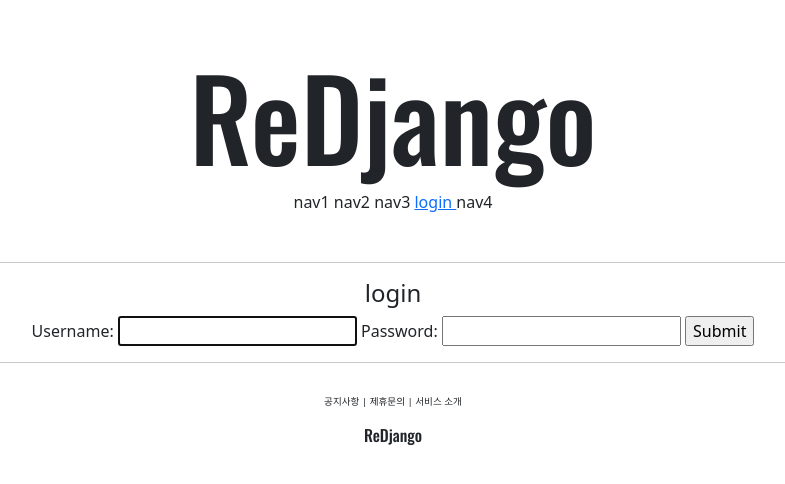
After one commit to Yoodeit/reDjango, a Django app: page /account/login/ in a window 1280 px wide. The commit adds this page. Shown: the top 484 px of the page, without its empty margins (247-1032 px from the left). Run offline with Django 4.2, Linux system fonts and the light colour scheme.

Commit message:
login logout

```diff
--- /dev/null
+++ b/reDjango/accountapp/templates/accountapp/login.html
@@ -0,0 +1,18 @@
+{% extends 'base.html' %}
+
+{% block content %}
+
+<div style="text-align: center;">
+    <div>
+        <h4>login</h4>
+    </div>
+    <div>
+        <form action="" method="post">
+            {% csrf_token %}
+            {{ form }}
+            <input type="submit" class="btn-primary">
+        </form>
+    </div>
+</div>
+
+{% endblock %}
--- a/reDjango/accountapp/urls.py
+++ b/reDjango/accountapp/urls.py
@@ -1,9 +1,12 @@
 from accountapp.views import accountCreateView, helloworld
+from django.contrib.auth.views import LoginView, LogoutView
 from django.urls import include, path
 
 app_name="accountapp"
 
 urlpatterns = [
     path('helloworld/', helloworld, name='helloworld'),
+    path('login/', LoginView.as_view(template_name = 'accountapp/login.html'), name='login'),
+    path('logout/', LogoutView.as_view(), name='logout'),
     path('create/', accountCreateView.as_view(),name='create'),
 ]
--- a/templates/header.html
+++ b/templates/header.html
@@ -8,6 +8,15 @@
         <span>nav1</span>
         <span>nav2</span>
         <span>nav3</span>
+        {% if not user.is_authenticated %}
+        <a href="{% url 'accountapp:login' %}?next={{ request.path }}">
+            <span>login</span>
+        </a>
+        {% else %}
+        <a href="{% url 'accountapp:login' %}?next={{ request.path }}">
+            <span>logout</span>
+        </a>
+        {% endif %}
         <span>nav4</span>
     </div>
 
```
Also changed, not shown: reDjango/reDjango/settings.py (+7 -2 lines).
